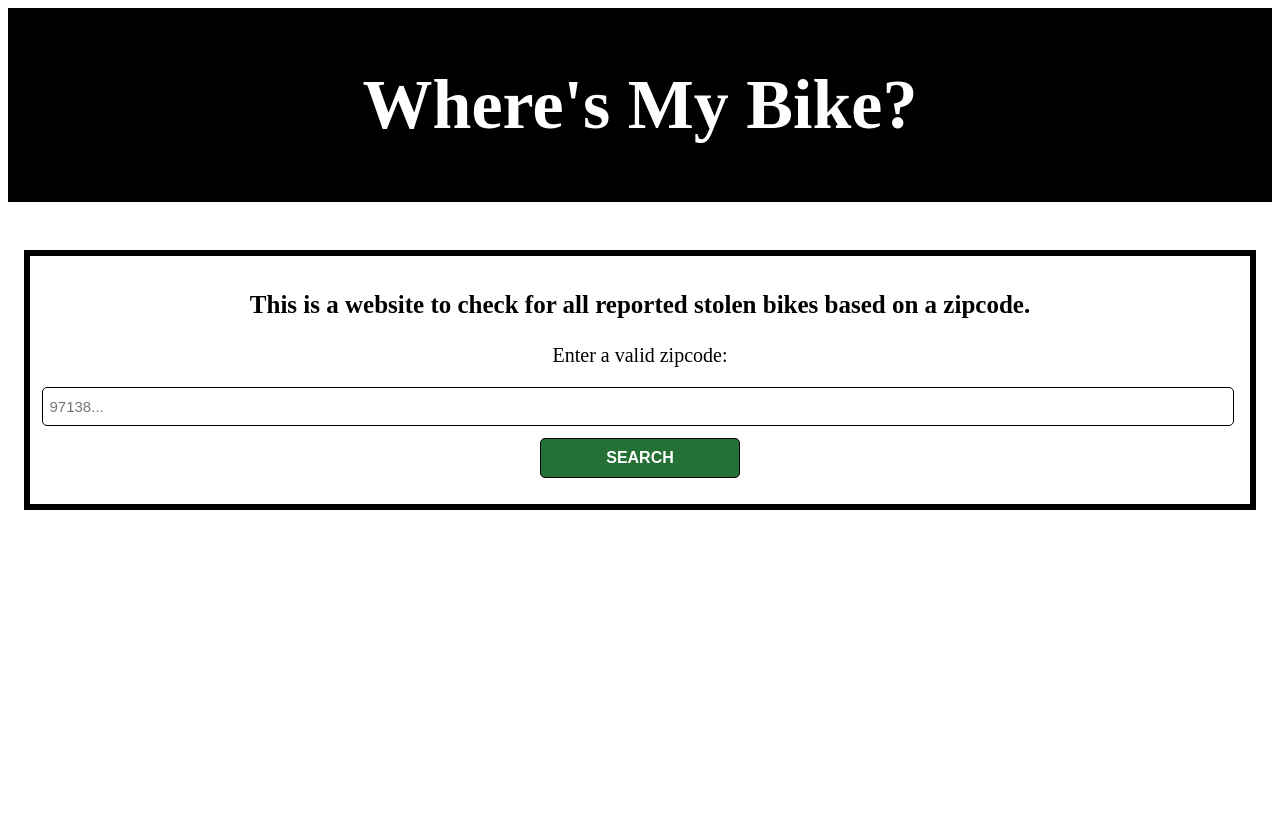
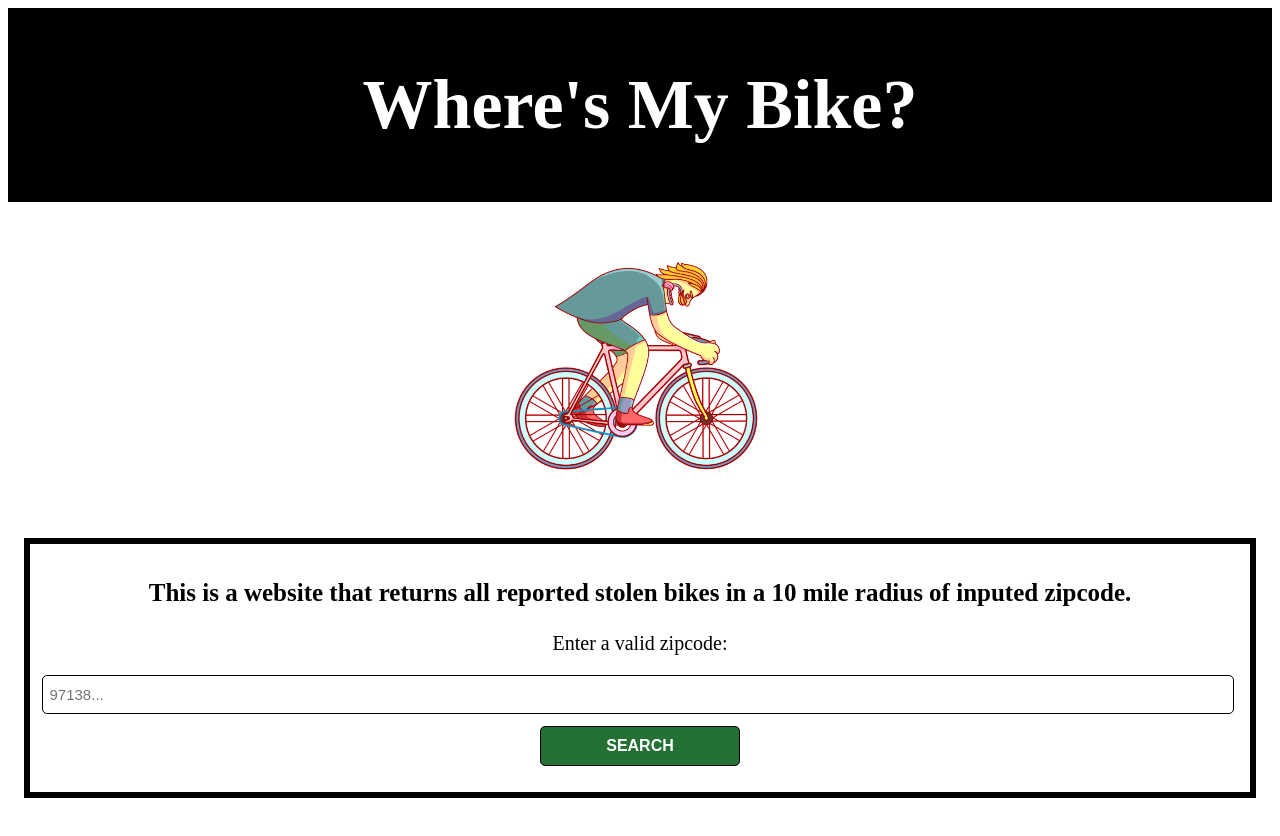
Before and after one commit to putman10/React-Stolen-BIkes, a React app: page / in a window 1280 px wide. Shown: the top 836 px of the page. Before the commit the page ends 800 px from the top, so only its background shows below. Built offline with nearby package versions, Linux system fonts and the light colour scheme.

Commit message:
add bike image

```diff
--- a/src/components/Header.jsx
+++ b/src/components/Header.jsx
@@ -1,5 +1,6 @@
 import React from 'react';
 import BikeSearch from './BikeSearch';
+import bikeGif from '../assets/bike.gif';
 
 function Header(){
   let containerStyle1 = {
@@ -9,7 +10,7 @@ function Header(){
   }
   let containerStyle2 = {
     maxWidth: '1200px',
-    margin: '3rem auto',
+    margin: '2rem auto 3rem',
     textAlign: 'center',
     background: '#ffffffb0',
     padding: '10px',
@@ -25,6 +26,13 @@ function Header(){
   let lowerFont = {
     fontSize: '20px'
   }
+  let bikeStyle = {
+    maxWidth: '100%'
+  }
+  let bikeDiv = {
+    width: '300px',
+    margin: '0 auto'
+  }
   return (
     <div>
       <div style={headerStyle}>
@@ -32,8 +40,11 @@ function Header(){
           <h1>Where's My Bike?</h1>
         </div>
       </div>
+      <div style={bikeDiv}>
+        <img style={bikeStyle} src={bikeGif}/>
+      </div>
       <div style={containerStyle2}>
-      <p><b>This is a website to check for all reported stolen bikes based on a zipcode.</b></p>
+      <p><b>This is a website that returns all reported stolen bikes in a 10 mile radius of inputed zipcode.</b></p>
         <p style={lowerFont}>Enter a valid zipcode:</p>
         <BikeSearch />
       </div>
```
Also changed, not shown: src/assets/bike.gif (added).
